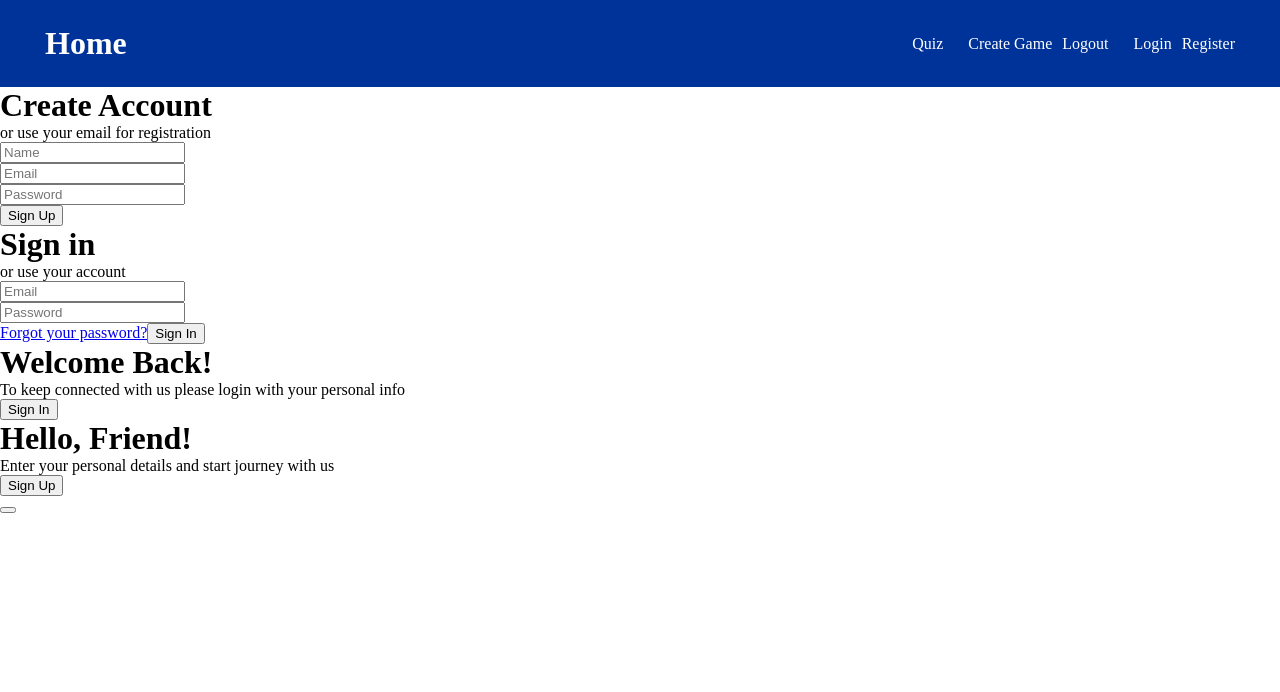
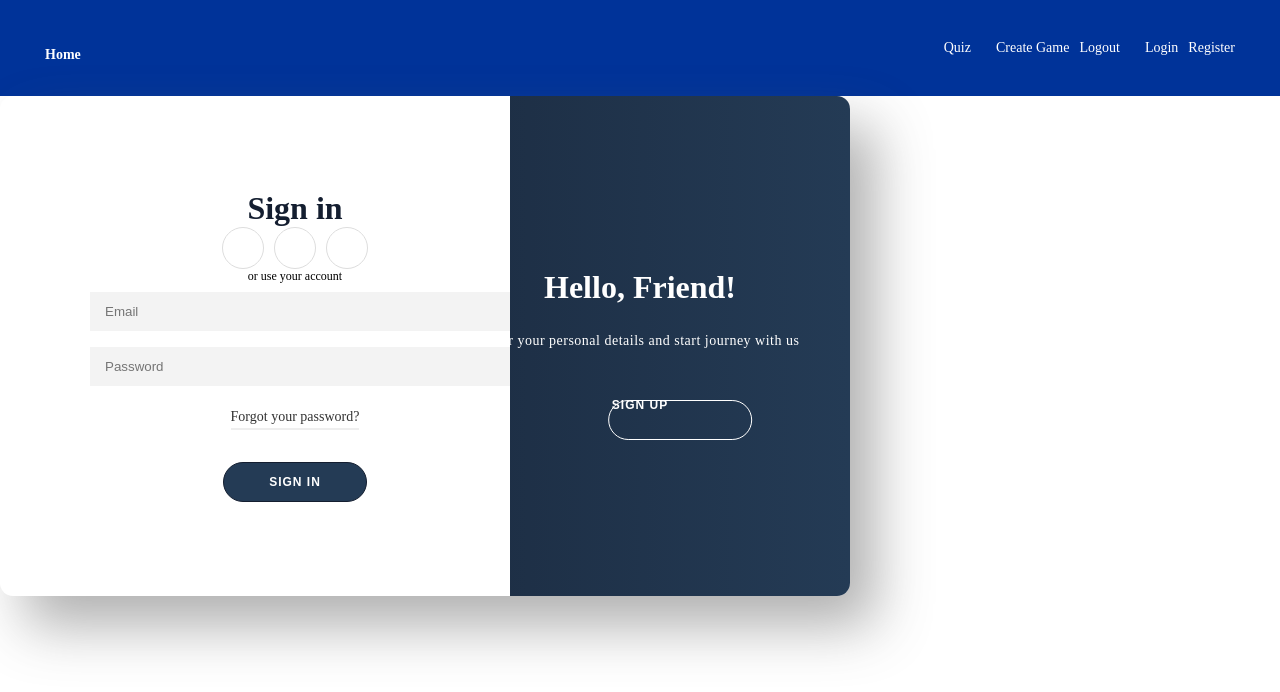
Before and after one commit to O-Alidzhikov/GeoQuiz, a React (Vite) app in the folder GeographyQuiz/: page /login in a window 1280 px wide. Shown: the top 692 px of the page. Built offline with nearby package versions, Linux system fonts and the light colour scheme.

Commit message:
added login.css with some code

```diff
--- a/GeographyQuiz/src/components/login/login.css
+++ b/GeographyQuiz/src/components/login/login.css
@@ -20,3 +20,245 @@
     font-family: 'Poppins', sans-serif;
 }
 */
+
+.container {
+    position: relative;
+    width: 850px;
+    height: 500px;
+    background-color: #FFF;
+    box-shadow: 25px 30px 55px #5557;
+    border-radius: 13px;
+    overflow: hidden;
+}
+
+.form-container {
+    position: absolute;
+    width: 60%;
+    height: 100%;
+    padding: 0px 40px;
+    transition: all 0.6s ease-in-out;
+}
+
+
+.sign-up-container {
+    opacity: 0;
+    z-index: 1;
+}
+
+.sign-in-container {
+    z-index: 2;
+}
+
+form {
+    height: 100%;
+    display: flex;
+    flex-direction: column;
+    align-items: center;
+    justify-content: center;
+    padding: 0px 50px;
+}
+
+h1 {
+    color: var(--grad-clr1)
+
+}
+
+.social-container a {
+    border: 1px solid #DDD;
+    border-radius: 50%;
+    display: inline-flex;
+    justify-content: center;
+    align-items: center;
+    margin: 0px 5px;
+    height: 40px ;
+    width: 40px;
+}
+
+
+span {
+    font-size: 12px;
+}
+
+.infield {
+    position: relative;
+    margin : 8px 0px;
+    width: 100%;
+}
+
+input {
+    width: 100%;
+    padding: 12px 15px;
+    background-color: #f3f3f3;
+    border: none;
+    outline: none;
+}
+
+label {
+    position: absolute;
+    left: 50%;
+    top: 100%;
+    transform: translateX(-50%);
+    width: 0%;
+    height: 2px;
+    background: var(--linear-grad);
+    transition: 0.3s;
+
+}
+
+input:focus ~ label {
+    width: 100%;
+}
+
+a {
+    color: #333;
+    font-size: 14px;
+    text-decoration: none;
+    margin: 15px 0px ;
+}
+
+a.forgot {
+    padding-bottom: 3px;
+    border-bottom: 2px solid #EEE;
+}
+
+button {
+    border-radius: 20px;
+    border: 1px solid var(--grad-clr1);
+    background: var(--grad-clr2);
+    color:#FFF;
+    font-size:12px;
+    font-weight: bold;
+    padding: 12px 45px;
+    letter-spacing: 1px;
+    text-transform: uppercase;
+}
+
+.form-container button{
+    margin-top: 17px;
+    transition: 80ms ease-in;
+}
+
+.form-container button:hover{
+    background: #FFF;
+    color: var(--grad-clr1);
+}
+
+.overlay-container {
+    position: absolute;
+    top: 0;
+    left: 60%;
+    width: 40%;
+    height: 100%;
+    overflow: hidden;
+    transition: transform 0.6s ease-in-out;
+    z-index: 9;
+}
+
+#overlayBtn {
+    cursor: pointer;
+    position: absolute;
+    left: 50%;
+    top: 304px;
+    transform: translateX(-50%);
+    width: 143.67px;
+    height: 40px;
+    border: 1px solid #FFF;
+    background: transparent;
+    border-radius: 20px;
+}
+.overlay {
+     position: relative;
+     background: var(--linear-grad);
+     color: #FFF;
+     left: -150%;
+     height: 100%;
+     width: 250%;
+     transition: transform 0.6s ease-in-out;
+}
+
+.overlay-panel {
+    position:absolute;
+    display: flex;
+    align-items: center;
+    justify-content: center;
+    flex-direction: column;
+    padding: 0px 40px;
+    text-align: center;
+    height: 100%;
+    width: 340px;
+    transition: 0.6s ease-in-out;
+}
+
+.overlay-left {
+    right: 60%;
+    transform: translateX(-12%);
+}
+
+.overlay-right {
+    right: 0;
+    transform: translateX(0%);
+}
+.overlay-panel h1 {
+    color: #FFF;
+}
+p {
+    font-size: 14px;
+    font-weight:300;
+    line-height: 20px;
+    letter-spacing: 0.5px;
+    margin: 25px 0px 35px;
+}
+
+.overlay-panel button{
+    border: none;
+    background-color: transparent;
+}
+.right-panel-active .overlay-container {
+    transform: translateX(-150%);
+}
+.right-panel-active .overlay{
+    transform: translateX(50%);
+}
+
+.right-panel-active .overlay-left{
+    transform: translateX(25%);
+}
+.right-panel-active .overlay-right{
+    transform: translateX(35%);
+}
+
+.right-panel-active .sign-in-container{
+    transform: translateX(20%);
+    opacity: 0;
+}
+.right-panel-active .sign-up-container{
+    transform: translateX(66.7%);
+    opacity: 1;
+    z-index: 5;
+    animation: show 0.6s;
+}
+
+@keyframes show {
+    0%, 50% {
+        opacity: 0;
+        z-index: 1;
+    }
+    50.1%, 100%{
+        opacity: 1;
+        z-index: 5;
+    }
+}
+.btnScaled {
+    animation: scaleBtn 0.6s;
+}
+@keyframes scaleBtn {
+    0% {
+        width: 143.67px;
+    }
+    50% {
+        width: 250px;
+    }
+    100% {
+        width: 143.67px;
+    }
+}
```
Also changed, not shown: 2 other files (tests, documents, lock files or other folders).
